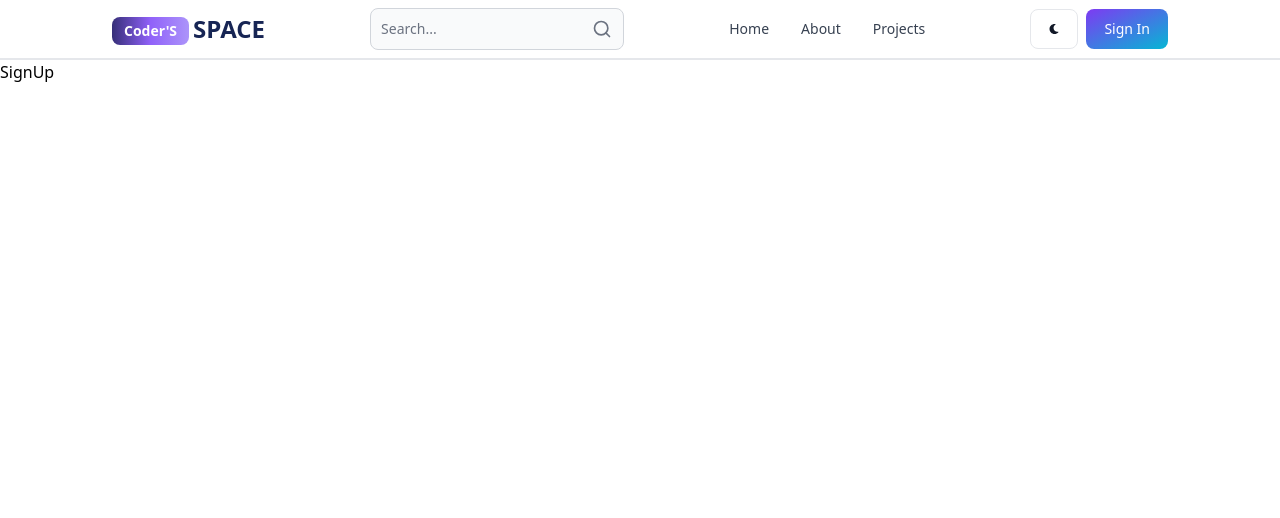
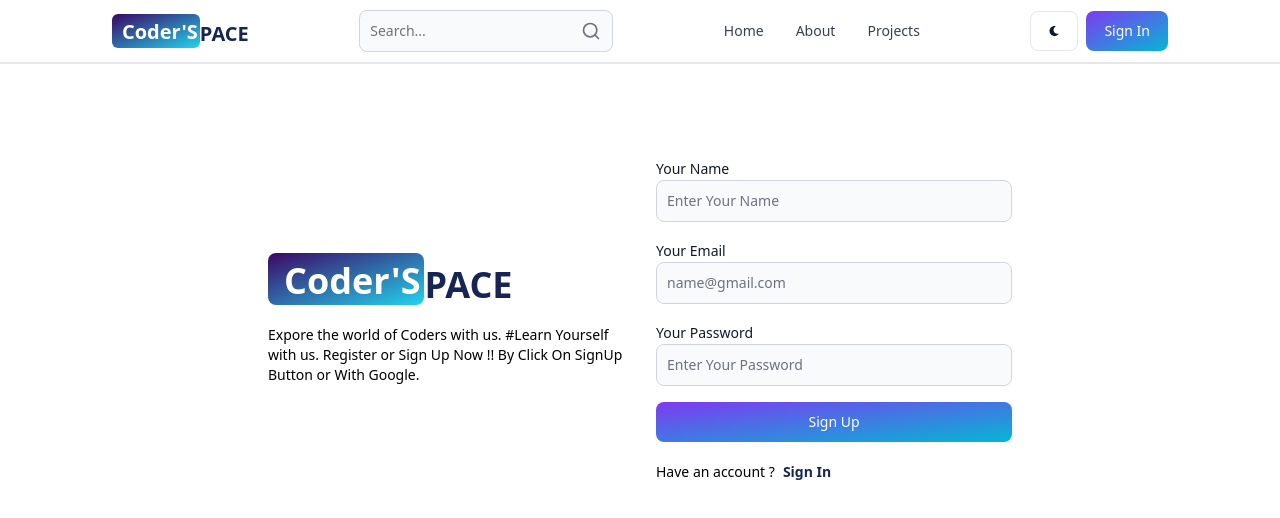
Before and after one commit to TishaPramanick/mern_blog_project, a React (Vite) app in the folder frontend/: page /sign-in in a window 1280 px wide. Shown: the top 518 px of the page. Built offline with nearby package versions, Linux system fonts and the light colour scheme.

Commit message:
comple signup page ui

```diff
--- a/frontend/src/components/Header.jsx
+++ b/frontend/src/components/Header.jsx
@@ -7,11 +7,11 @@ import { RxHamburgerMenu } from "react-icons/rx";
 export default function Header() {
     const path = useLocation().pathname;
   return (
-    <Navbar className='border-b-2 py-2'>
-        <Link to="/" className='flex items-end whitespace-nowrap text-sm sm:text-sm font-semibold dark:text-white ml-24'>
-            <span className='px-3 py-1 bg-gradient-to-r from-indigo-900 via-purple-500 to-purple-400
-            rounded-lg text-white mr-1'>Coder'S</span>
-            <span className='uppercase text-2xl font-bold text-blue-950'>Space</span>
+    <Navbar className='border-b-2'>
+        <Link to="/" className='flex items-end whitespace-nowrap text-sm sm:text-sm font-semibold dark:text-white ml:0 xl:ml-24'>
+            <span className='px-2.5 pb-0.5 pr-0.5 py-1 bg-gradient-to-br from-purple-950 to-cyan-400
+                rounded-md text-white mr-0 text-xl'>Coder'S</span>
+            <span className='uppercase text-xl font-bold text-blue-950'>pace</span>
         </Link>
         <form action="">
             <TextInput
@@ -28,7 +28,7 @@ export default function Header() {
             <Button className='w-12 h-10 hidden sm:inline' color="gray">
                 <FaMoon></FaMoon>
             </Button>
-            <Link to="/sign-in" className='mr-24'>
+            <Link to="/sign-in" className='mr-0 xl:mr-24'>
                 <Button gradientDuoTone="purpleToBlue">
                      Sign In
                 </Button>
--- a/frontend/src/pages/SignUp.jsx
+++ b/frontend/src/pages/SignUp.jsx
@@ -1,7 +1,63 @@
 import React from 'react'
-
+import {Link} from "react-router-dom"
+import {Button, Label, TextInput} from "flowbite-react";
 export default function SignUp() {
   return (
-    <div>SignUp</div>
+    <div className='min-h-screen mt-20'>
+      <div className='left flex p-3 max-w-3xl mx-auto flex-col md:flex-row md:items-center gap-8'>
+        {/* left side */}
+          <div className='flex-1'>
+            <Link to="/" className='flex items-end whitespace-nowrap text-sm sm:text-sm font-semibold dark:text-white'>
+                <span className='px-4 pb-1 pr-1 py-2 bg-gradient-to-br from-purple-950 to-cyan-400
+                rounded-lg text-white mr-0 text-4xl'>Coder'S</span>
+                <span className='uppercase text-4xl font-bold text-blue-950'>pace</span>
+            </Link>
+            <p  className='right text-sm mt-5'>
+              Expore the world of Coders with us. #Learn Yourself with us.
+              Register or Sign Up Now !!
+              By Click On SignUp Button or With Google.
+            </p>
+          </div>
+          {/* right side */}
+          <div className='flex-1'>
+            <form className='flex flex-col gap-4'>
+              <div>
+                <Label value='Your Name' htmlFor='_name'></Label>
+                <TextInput
+                  type='text'
+                  placeholder='Enter Your Name'
+                  id='_name'
+                  name='_name'
+                />
+              </div>
+              <div>
+                <Label value='Your Email' htmlFor='email'></Label>
+                <TextInput
+                  type='text'
+                  placeholder='name@gmail.com'
+                  id='email'
+                  name='email'
+                />
+              </div>
+              <div>
+                <Label value='Your Password' htmlFor='password'></Label>
+                <TextInput
+                  type='text'
+                  placeholder='Enter Your Password'
+                  id='password'
+                  name='password'
+                />
+              </div>
+              <Button gradientDuoTone="purpleToBlue" type='submit'>Sign Up</Button>
+            </form>
+            <div className='flex gap-2 text-sm mt-5'>
+              <span>Have an account ?</span>
+              <Link to="sign-in" className='text-blue-950 font-bold'>
+                Sign In
+              </Link>
+            </div>
+          </div>
+      </div>
+    </div>
   )
 }
```
